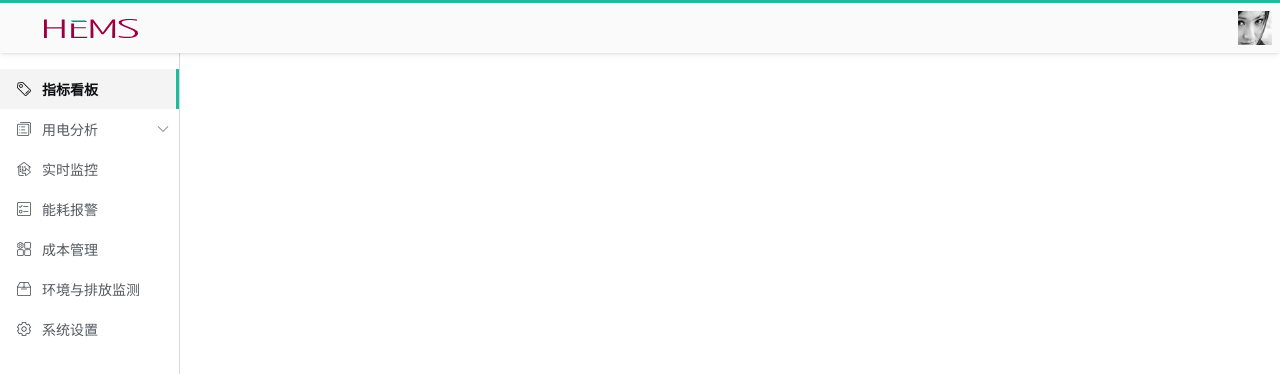
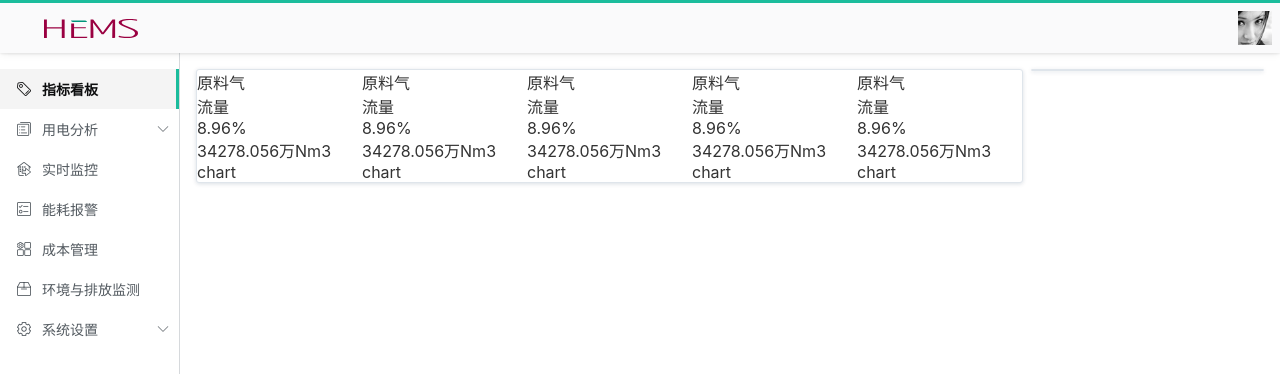
Before and after one commit to hxmwr/hems-web, a Svelte app: page /overview in a window 1280 px wide. Shown: the top 374 px of the page. Built offline with nearby package versions, Linux system fonts and the light colour scheme.

Commit message:
overview page

```diff
--- a/package.json
+++ b/package.json
@@ -4,7 +4,7 @@
   "scripts": {
     "build": "rollup -c",
     "dev": "rollup -c -w",
-    "start": "sirv public"
+    "start": "sirv public --single"
   },
   "devDependencies": {
     "@rollup/plugin-commonjs": "^17.0.0",
@@ -17,6 +17,7 @@
     "svelte": "^3.0.0"
   },
   "dependencies": {
+    "highcharts": "^9.0.0",
     "sirv-cli": "^1.0.0"
   }
 }
--- a/public/global.css
+++ b/public/global.css
@@ -82,3 +82,126 @@ button:focus {
 .mi > a:hover {
 	text-decoration: none;
 }
+
+:root {
+	/* TODO: This colors are not ready to move to variables.css */
+	/* stylelint-disable color-no-hex */
+	--ring-button-primary-background-color: #1a98ff;
+	--ring-button-primary-border-color: #0062b2;
+	--ring-button-danger-active-color: #ffe7e8;
+	--ring-button-danger-hover-color: var(--ring-icon-error-color);
+	--ring-button-loader-background: #33a3ff;
+	--ring-button-dark-icon-color: #80929d;
+	--ring-button-dark-border-disabled-color: #333;
+	--ring-button-dark-icon-disabled-color: var(--ring-dark-disabled-color);
+	--ring-button-dark-danger-active-color: #26080a;
+	--ring-button-dark-danger-hover-color: var(--ring-error-color);
+	--ring-button-dark-active-color: #062640;
+	--ring-button-dark-loader-background: #002039;
+	/* stylelint-enable color-no-hex */
+}
+
+:root {
+	--ring-unit: 8px;
+
+	/* Element */
+	--ring-line-color: #dfe5eb;
+	--ring-dark-line-color: #475159;
+	--ring-borders-color: #b8d1e5;
+	--ring-dark-borders-color: #406380;
+	--ring-icon-color: var(--ring-borders-color);
+	--ring-icon-secondary-color: #999;
+	--ring-border-disabled-color: #dbdbdb;
+	--ring-icon-disabled-color: #bbb;
+	--ring-border-hover-color: #80c6ff;
+	--ring-dark-border-hover-color: #70b1e6;
+	--ring-icon-hover-color: var(--ring-link-hover-color);
+	--ring-main-color: #008eff;
+	--ring-main-hover-color: #007ee5;
+	--ring-icon-error-color: #db5860;
+	--ring-icon-warning-color: #eda200;
+	--ring-icon-success-color: #59a869;
+	--ring-pale-control-color: #cfdbe5;
+	--ring-popup-border-components: 0, 42, 76;
+	--ring-popup-border-color: rgba(var(--ring-popup-border-components), 0.1);
+	--ring-popup-shadow-color: rgba(var(--ring-popup-border-components), 0.15);
+	--ring-message-shadow-color: rgba(var(--ring-popup-border-components), 0.3);
+	--ring-pinned-shadow-color: #737577;
+
+	/* Text */
+	--ring-search-color: #669ecc;
+	--ring-hint-color: #406380;
+	--ring-link-color: #0f5b99;
+	--ring-link-hover-color: #ff008c;
+	--ring-error-color: #c22731;
+	--ring-warning-color: #cc8b00;
+	--ring-success-color: #1b8833;
+	--ring-text-color: #1f2326;
+	--ring-dark-text-color: #fff;
+	--ring-heading-color: var(--ring-text-color);
+	--ring-secondary-color: #737577;
+	--ring-dark-secondary-color: #888;
+	--ring-disabled-color: #999;
+	--ring-dark-disabled-color: #444;
+	--ring-dark-active-color: #ccc;
+
+	/* Background */
+	--ring-content-background-color: #fff;
+	--ring-popup-background-color: #fff;
+	--ring-sidebar-background-color: #f7f9fa;
+	--ring-selected-background-color: #d4edff;
+	--ring-hover-background-color: #ebf6ff;
+	--ring-dark-selected-background-color: #002a4d;
+	--ring-message-background-color: #111314;
+	--ring-navigation-background-color: #000;
+	--ring-tag-background-color: #e6ecf2;
+	--ring-removed-background-color: #ffd5cb;
+	--ring-warning-background-color: #faeccd;
+	--ring-added-background-color: #bce8bb;
+
+	/* Code */
+	--ring-code-background-color: var(--ring-content-background-color);
+	--ring-code-color: #000;
+	--ring-code-comment-color: #707070;
+	--ring-code-meta-color: #707070;
+	--ring-code-keyword-color: #000080;
+	--ring-code-tag-background-color: #efefef;
+	--ring-code-tag-color: var(--ring-code-keyword-color);
+	--ring-code-tag-font-weight: bold;
+	--ring-code-field-color: #660e7a;
+	--ring-code-attribute-color: #00f;
+	--ring-code-number-color: var(--ring-code-attribute-color);
+	--ring-code-string-color: #007a00;
+	--ring-code-addition-color: #aadeaa;
+	--ring-code-deletion-color: #c8c8c8;
+
+	/* Metrics */
+	--ring-border-radius: 3px;
+	--ring-border-radius-small: 2px;
+	--ring-font-size-larger: 14px;
+	--ring-font-size: 13px;
+	--ring-font-size-smaller: 12px;
+	--ring-line-height-taller: 21px;
+	--ring-line-height: 20px;
+	--ring-line-height-lower: 18px;
+	--ring-line-height-lowest: 16px;
+	--ring-ease: 0.3s ease-out;
+	--ring-fast-ease: 0.15s ease-out;
+	--ring-font-family: system-ui, -apple-system, Segoe UI, Roboto, Noto Sans, Ubuntu, Cantarell, Helvetica Neue, Arial, sans-serif;
+	--ring-font-family-monospace: Menlo, "Bitstream Vera Sans Mono", "Ubuntu Mono", Consolas, "Courier New", Courier, monospace;
+
+	/* Common z-index-values */
+
+	/* Invisible element is an absolutely positioned element which should be below */
+	/* all other elements on the page */
+	--ring-invisible-element-z-index: -1;
+
+	/* z-index for position: fixed elements */
+	--ring-fixed-z-index: 1;
+
+	/* Elements that should overlay all other elements on the page */
+	--ring-overlay-z-index: 5;
+
+	/* Alerts should de displayed above overlays */
+	--ring-alert-z-index: 6;
+}
--- a/src/App.svelte
+++ b/src/App.svelte
@@ -1,6 +1,7 @@
 <script>
     import Menu from "./ui/widget/menu/Menu.svelte"
     import User from "./ui/crud/user/User.svelte";
+    import Overview from "./ui/page/Overview.svelte"
     import {Route, Router} from "./lib/routing"
 
     let iconFont = "font/iconfont.css"
@@ -30,6 +31,7 @@
             <div class="body" style="height: 3000px;">
                     <Route path="/" component={User} />
                     <Route path="/user" component={User} />
+                    <Route path="/overview" component={Overview} />
             </div>
             <div class="footer">
             </div>
--- /dev/null
+++ b/src/ui/page/Overview.svelte
@@ -0,0 +1,70 @@
+<script>
+    import Highcharts from "highcharts"
+    import {onMount} from "svelte";
+    import Card from "../widget/card/Card.svelte";
+
+</script>
+
+<div class="container">
+    <Card>
+        <div class="data-labels">
+            <div class="data-label">
+                <div class="row">
+                    <div class="title">原料气</div>
+                    <div class="metric">流量</div>
+                    <div class="rate">8.96%</div>
+                </div>
+                <div class="total">34278.056万Nm3</div>
+                <div class="chart">chart</div>
+            </div>
+            <div class="data-label">
+                <div class="title">原料气</div>
+                <div class="metric">流量</div>
+                <div class="rate">8.96%</div>
+                <div class="total">34278.056万Nm3</div>
+                <div class="chart">chart</div>
+            </div>
+            <div class="data-label">
+                <div class="title">原料气</div>
+                <div class="metric">流量</div>
+                <div class="rate">8.96%</div>
+                <div class="total">34278.056万Nm3</div>
+                <div class="chart">chart</div>
+            </div>
+            <div class="data-label">
+                <div class="title">原料气</div>
+                <div class="metric">流量</div>
+                <div class="rate">8.96%</div>
+                <div class="total">34278.056万Nm3</div>
+                <div class="chart">chart</div>
+            </div>
+            <div class="data-label">
+                <div class="title">原料气</div>
+                <div class="metric">流量</div>
+                <div class="rate">8.96%</div>
+                <div class="total">34278.056万Nm3</div>
+                <div class="chart">chart</div>
+            </div>
+        </div>
+    </Card>
+    <Card>
+
+    </Card>
+</div>
+
+
+<style>
+    .container {
+        display: grid;
+        grid-template-columns: 3fr 2fr;
+        grid-gap: 8px;
+    }
+
+    .data-labels {
+        display: flex;
+    }
+
+    .data-label {
+        min-width: 165px;
+    }
+</style>
--- /dev/null
+++ b/src/ui/widget/card/Card.svelte
@@ -0,0 +1,34 @@
+<script>
+
+</script>
+
+<div class="card">
+    <div class="ring-island">
+        <slot></slot>
+    </div>
+</div>
+
+
+<style>
+    .ring-island {
+        display: -webkit-box;
+        display: -webkit-flex;
+        display: -ms-flexbox;
+        display: flex;
+        -webkit-box-orient: vertical;
+        -webkit-box-direction: normal;
+        -webkit-flex-direction: column;
+        -ms-flex-direction: column;
+        flex-direction: column;
+        border: 1px solid #dfe5eb;
+        border: 1px solid var(--ring-line-color);
+        border-radius: 3px;
+        border-radius: var(--ring-border-radius);
+        background-color: #fff;
+        background-color: var(--ring-content-background-color);
+        -webkit-box-shadow: 0 1px 4px rgba(0, 42, 76, 0.15);
+        box-shadow: 0 1px 4px rgba(0, 42, 76, 0.15);
+        -webkit-box-shadow: 0 1px 4px var(--ring-popup-shadow-color);
+        box-shadow: 0 1px 4px var(--ring-popup-shadow-color);
+    }
+</style>
--- a/src/ui/widget/menu/Menu.svelte
+++ b/src/ui/widget/menu/Menu.svelte
@@ -8,7 +8,7 @@
                 {
                     key: 1,
                     title: '指标看板',
-                    path: '/',
+                    path: '/overview',
                     icon: 'icon-biaoqianguanli',
                     isExpanded: false,
                     children: []
@@ -20,22 +20,22 @@
                     isExpanded: false,
                     children: [
                         {
-                            key: 101,
+                            key: 201,
                             title: 'Home',
                             path: ''
                         },
                         {
-                            key: 102,
+                            key: 202,
                             title: 'User',
                             path: 'user'
                         },
                         {
-                            key: 103,
+                            key: 203,
                             title: '菜单3',
                             path: ''
                         },
                         {
-                            key: 104,
+                            key: 204,
                             title: '菜单4',
                             path: ''
                         }
@@ -76,10 +76,20 @@
                 {
                     key: 7,
                     title: '系统设置',
-                    path: '/',
                     icon: 'icon-xitongguanli',
                     isExpanded: false,
-                    children: []
+                    children: [
+                        {
+                            key: 701,
+                            title: '用户管理',
+                            path: 'user'
+                        },
+                        {
+                            key: 702,
+                            title: '权限管理',
+                            path: 'auth'
+                        }
+                    ]
                 }
             ]
         }
--- a/src/ui/widget/table/DataTable.svelte
+++ b/src/ui/widget/table/DataTable.svelte
@@ -43,9 +43,10 @@
     <div class="top-bar">
         <div class="title">{title}</div>
         <div class="op-group">
-            <svelte:component this={groupOperationsComponent} />
+            <svelte:component this={groupOperationsComponent}/>
         </div>
     </div>
+    <div class="dt-wrapper">
         <div class="menu-bar">
             <div class="pg-size">
                 显示
@@ -59,7 +60,6 @@
                 条记录
             </div>
         </div>
-    <div class="dt-wrapper">
         <div class="dt-pb"></div>
         <table class="dt">
             <thead class="dt-h">
@@ -88,10 +88,10 @@
             {/if}
             </tfoot>
         </table>
-    </div>
         {#if data.length > 0}
             <Pagination bind:page={page} total={total}/>
         {/if}
+    </div>
     {#if showLoader}
         <div class="mask">
             <div class="loader">
@@ -123,13 +123,19 @@
     }
 
     .menu-bar {
-        margin: 6px 0;
+        margin: 8px 0;
         font-size: 12px;
+    }
+
+    .pg-size {
+        display: flex;
+        align-items: center;
     }
 
     .pg-size > select {
         height: 21px;
         padding: 0;
+        margin: 0 1px;
     }
 
     .dt {
@@ -180,13 +186,15 @@
     }
 
     .top-bar {
-        margin: 19px 0 16px;
         display: flex;
         justify-content: space-between;
         align-items: center;
+        margin: 21px 0 21px;
+        line-height: 1;
     }
+
     .top-bar > .title {
-        font-size: 28px;
+        font-size: 27px;
     }
 
     .top-bar > .op-group {
@@ -198,14 +206,16 @@
         align-items: center;
         justify-content: space-between;
     }
+
     .mask {
         top: 0;
         z-index: 999;
         position: absolute;
         width: 100%;
         height: 100%;
-        background-color: rgba(255,255,255,0.7);
+        background-color: rgba(255, 255, 255, 0.7);
     }
+
     .loader {
         position: fixed;
         border-radius: 8px;
```
Also changed, not shown: src/ui/page/DataLabel.svelte (added, +24 -0 lines), 1 other file (tests, documents, lock files or other folders). Lines whose indentation alone changed are shown as unchanged.
